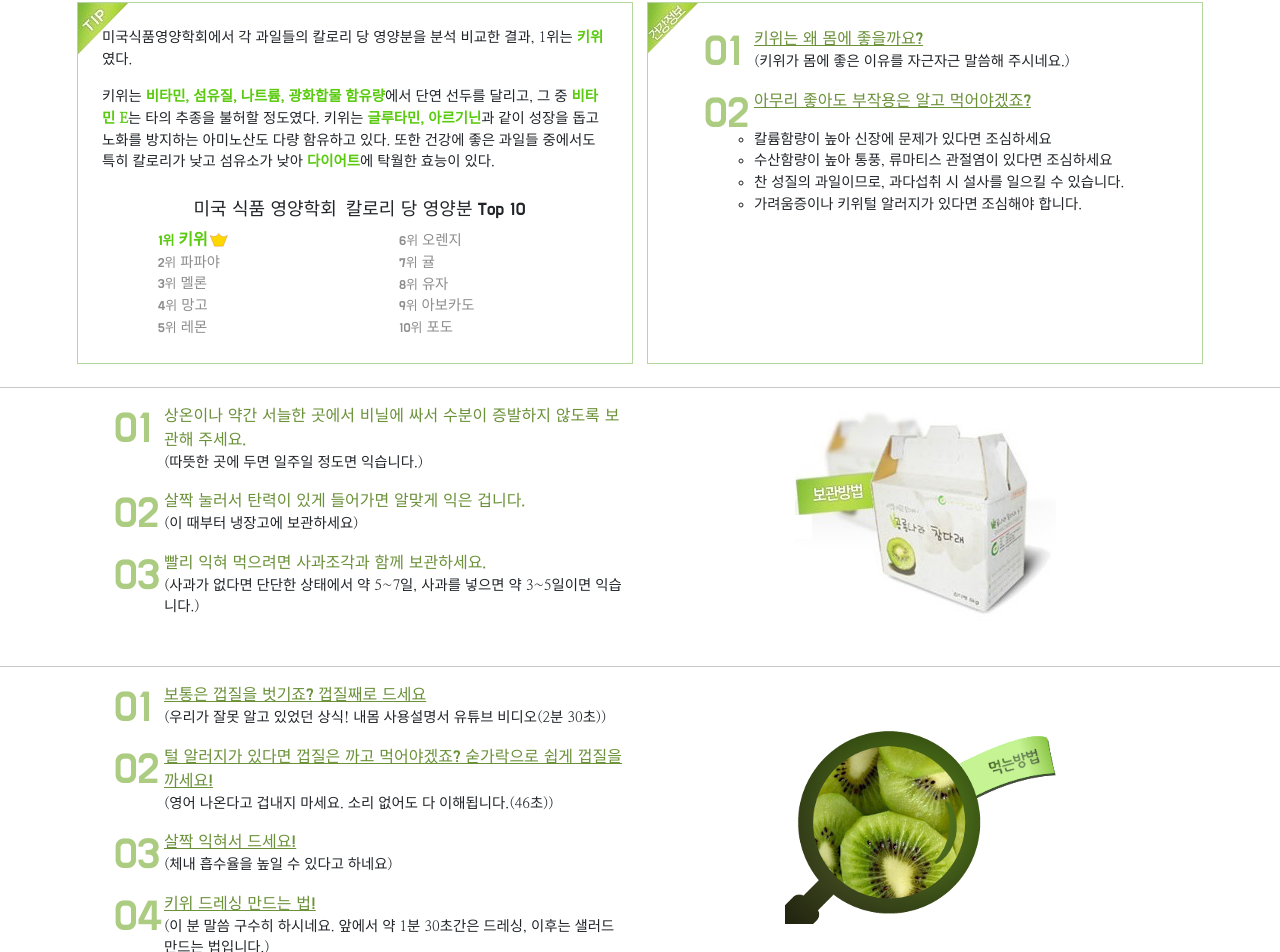
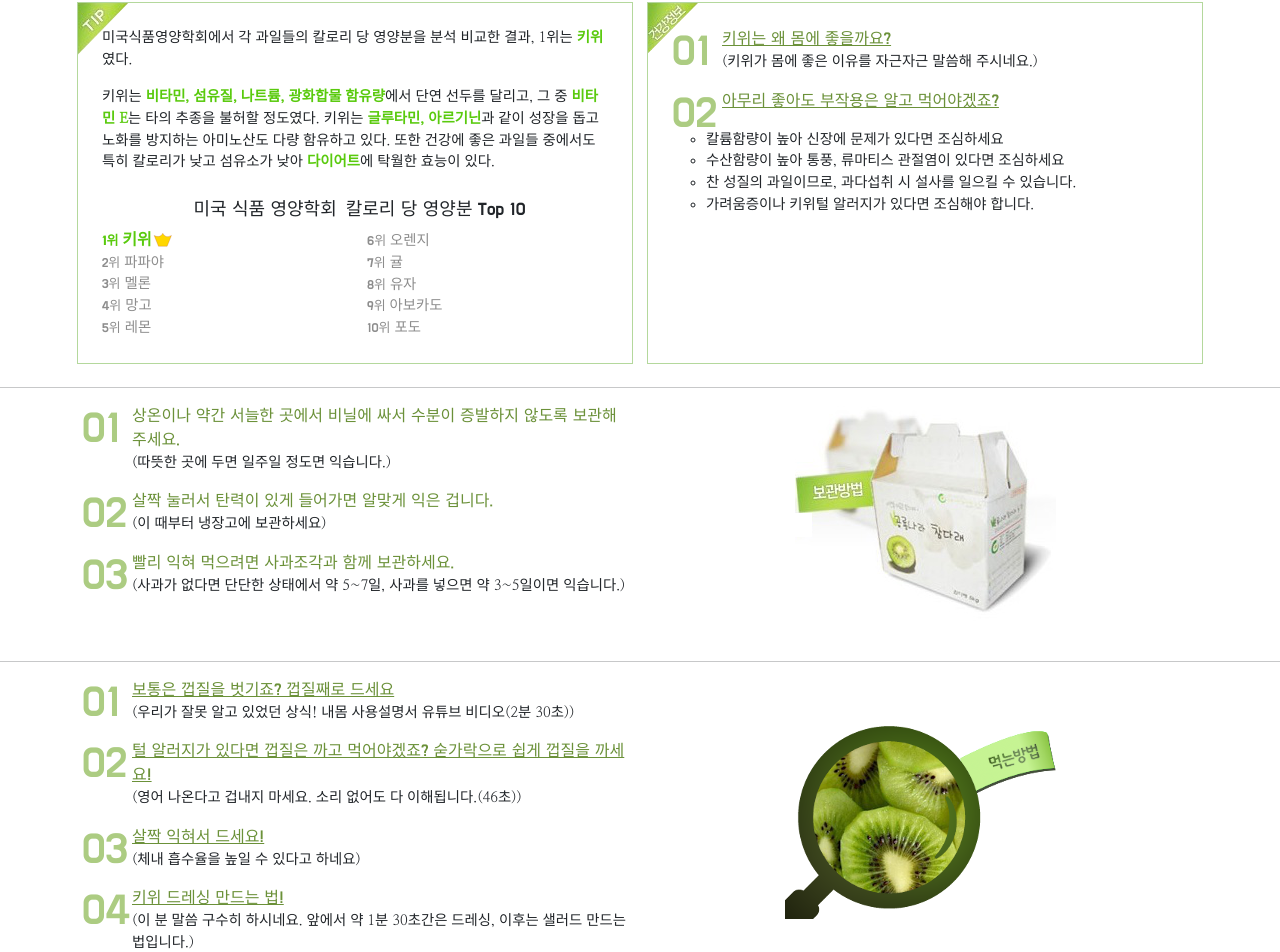
Before and after one commit to wootra/dinokiwi, a React (Create React App) app: page / in a window 1280 px wide. Shown: the part 1056-2008 px from the top of the page. Built offline with nearby package versions, Linux system fonts and the light colour scheme.

Commit message:
fix spacing of the list

```diff
--- a/package.json
+++ b/package.json
@@ -1,6 +1,6 @@
 {
   "name": "dinokiwi",
-  "version": "1.0.5",
+  "version": "1.0.6",
   "private": false,
   "homepage": "http://wootra.github.io/dinokiwi",
   "dependencies": {
--- a/src/how-to-eat/HowToEat.css
+++ b/src/how-to-eat/HowToEat.css
@@ -9,6 +9,10 @@
 
 .HowToEat_list {
     counter-reset: howto-ripe;
+}
+
+.HowToEat_list ul {
+    padding-left: 0;
 }
 
 .HowToEat_list li {
--- a/src/how-to-store/HowToStore.css
+++ b/src/how-to-store/HowToStore.css
@@ -8,6 +8,10 @@
 
 .HowToStore_list {
     counter-reset: howto-ripe;
+}
+
+.HowToStore_list ul {
+    padding-left: 0;
 }
 
 .HowToStore_list li {
--- a/src/market/Market.css
+++ b/src/market/Market.css
@@ -1,6 +1,6 @@
 .Market_img {
     object-fit: contain;
-    max-width: 300px;
+    width: 100%;
     /* filter: drop-shadow(3px 3px 3px rgba(0,0,0,0.7)); */
     box-shadow: 3px 3px 3px rgba(0,0,0,0.7);
 }
--- a/src/nutirition/Nutrition.css
+++ b/src/nutirition/Nutrition.css
@@ -45,9 +45,15 @@
     font-size: 0.9rem;
 }
 
+.container.Nutrition_text3 {
+    padding-left: 0;
+    padding-right: 0;
+}
+
 
 .Nutrition_list ul {
     margin-bottom: 0;
+    padding-left: 0;
 }
 
 .Nutrition_list li {
@@ -108,6 +114,14 @@
     counter-reset: why-should_eat;
 }
 
+.Nutrition_text.Nutrition_text4 > ul {
+    padding-left: 0;
+}
+
+ul.Nutrition_health_info_list_side_effects{
+    padding-left: 1em;
+}
+
 .Nutrition_health_info_list > li {
     list-style: none;
     font-size: 0.9rem;
```
